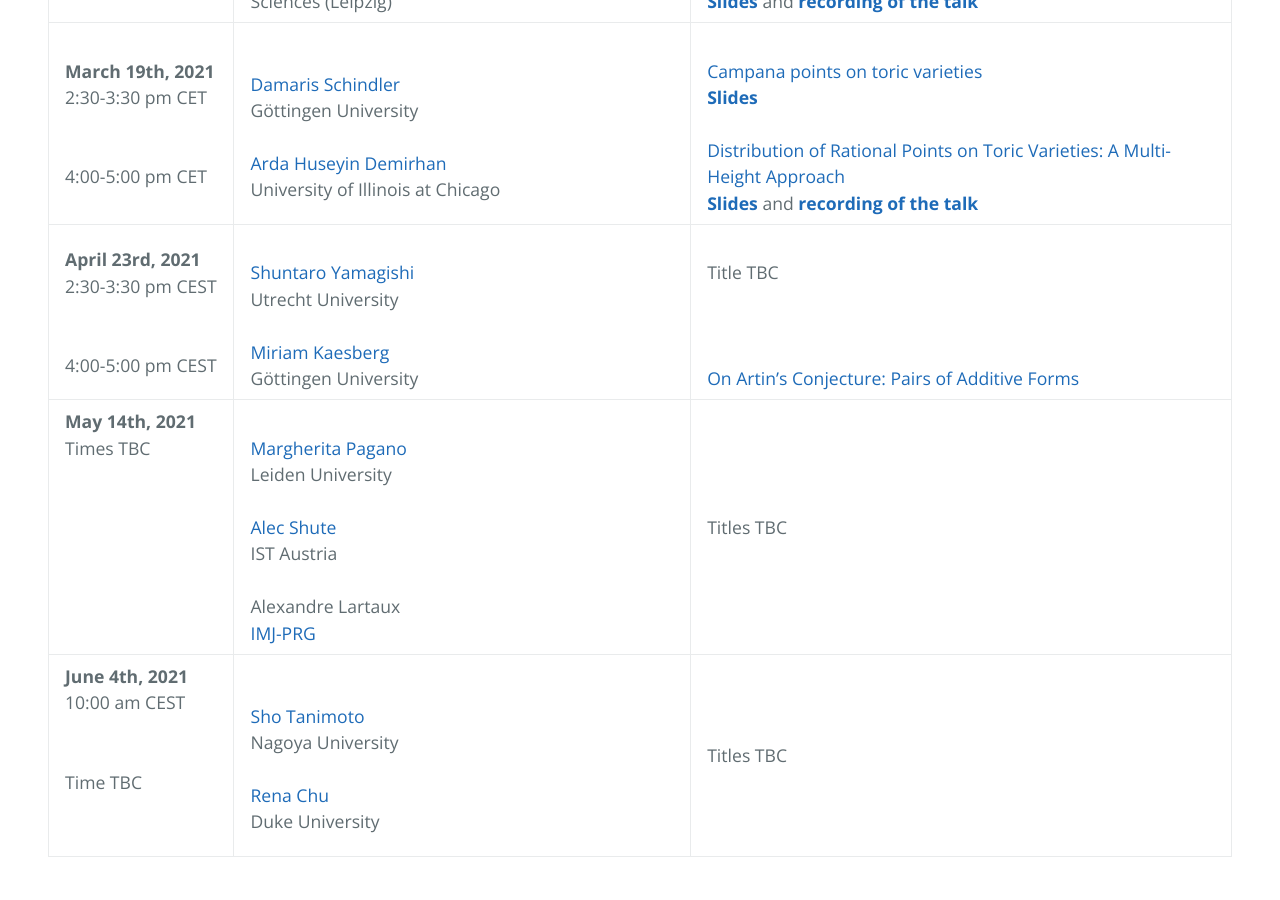
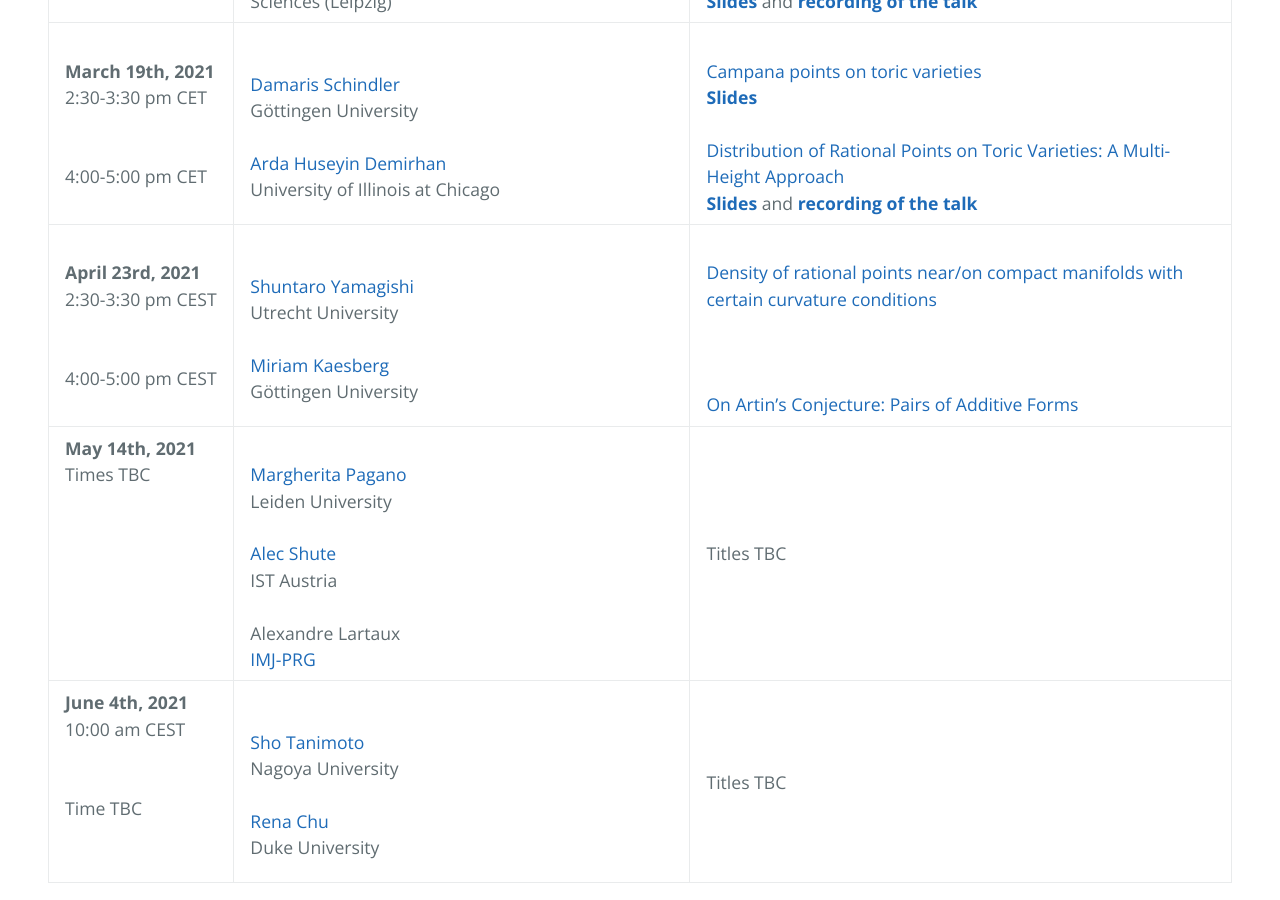
Before and after one commit to zoom-on-rational-points/zoom-on-rational-points.github.io, a Jekyll site: the page built from index.md, in a window 1280 px wide and 900 px high, scrolled down 1454 px. Built offline with Jekyll 4.4.1, drawn with Linux system fonts in a browser that asks for light colours; our own code applies the rules of GitHub Pages for plain Markdown files.

Commit message:
Update index.md

```diff
--- a/index.md
+++ b/index.md
@@ -17,7 +17,7 @@ The seminar meets on one Friday every month with two talks, at **2:30-3:30 pm  P
 | **January 15th, 2021** <br>2:30-3:30 pm CET <br><br> <br> 4:00-5:00 pm CET <br>| <br><a href ="http://www-personal.umich.edu/~ytchan/">Stephanie Chan</a> <br> University of Michigan <br><br>  <a href="http://guests.mpim-bonn.mpg.de/carlo.pagano90/"> Carlo Pagano </a> <br> University of Glasgow and Max Planck Institute for Mathematics (Bonn)| <br><a href="https://zoom-on-rational-points.github.io/abstractSC">A density of ramified primes</a><br><a href="slidesSC.pdf" style="font-weight:bold">Slides</a> and <a href="https://www.youtube.com/watch?v=NRguyZeohFU" style="font-weight:bold">recording of the talk</a><br><br><a href="https://zoom-on-rational-points.github.io/abstractCP">On the statistics of number fields, integral points and Arakelov ray class groups</a><br><a href="https://www.youtube.com/watch?v=bOaQY5jOarw&t=12s" style="font-weight:bold">Recording of the talk</a>|
 | **February 19th, 2021** <br>2:30-3:30 pm CET <br><br> <br> 4:00-5:00 pm CET <br>| <br><a href ="https://webusers.imj-prg.fr/ratko.darda">Ratko Darda</a> <br> Paris University (Paris 7) <br><br>   <a href="https://personal-homepages.mis.mpg.de/winter/">Rosa Winter</a> <br>Max Planck Institute for Mathematics in the Sciences (Leipzig) | <br><a href="https://zoom-on-rational-points.github.io/abstractRD">Manin conjecture for algebraic stacks</a><br><a href="slidesRD.pdf" style="font-weight:bold">Slides</a> and <a href="https://www.youtube.com/watch?v=ZJfP1TI6soQ" style="font-weight:bold">recording of the talk</a><br><br><a href="https://zoom-on-rational-points.github.io/abstractRW">Density of rational points on a family of del Pezzo surfaces of degree 1</a><br><a href="slidesRW.pdf" style="font-weight:bold">Slides</a> and <a href="https://www.youtube.com/watch?v=CdR8nMqoGoE" style="font-weight:bold">recording of the talk</a>|
 | **March 19th, 2021** <br>2:30-3:30 pm CET <br><br> <br> 4:00-5:00 pm CET <br> | <br><a href="https://sites.google.com/site/damarishomepage/">Damaris Schindler</a><br> G&ouml;ttingen University <br><br><a href="https://sites.google.com/a/uic.edu/ardahuseyindemirhan/">Arda Huseyin Demirhan</a><br> University of Illinois at Chicago | <br><a href="https://zoom-on-rational-points.github.io/abstractDS">Campana points on toric varieties</a><br> <a href="slidesDS.pdf" style="font-weight:bold">Slides</a><br><br> <a href="https://zoom-on-rational-points.github.io/abstractAD">Distribution of Rational Points on Toric Varieties: A Multi-Height Approach</a><br> <a href="slidesAD.pdf" style="font-weight:bold">Slides</a> and <a href="https://www.youtube.com/watch?v=W7ImcXOykro&ab_channel=EfthymiosSofos" style="font-weight:bold">recording of the talk</a>|
-| **April 23rd, 2021** <br>2:30-3:30 pm CEST <br><br> <br> 4:00-5:00 pm CEST <br> | <br><a href="https://www.uu.nl/staff/SYamagishi">Shuntaro Yamagishi</a><br> Utrecht University <br><br><a href="https://sites.google.com/view/miriam-kaesberg/home">Miriam Kaesberg</a><br> G&ouml;ttingen University | <br>Title TBC<br> <br><br><br><a href="https://zoom-on-rational-points.github.io/abstractMK">On Artin's Conjecture: Pairs of Additive Forms</a><br>|
+| **April 23rd, 2021** <br>2:30-3:30 pm CEST <br><br> <br> 4:00-5:00 pm CEST <br> | <br><a href="https://www.uu.nl/staff/SYamagishi">Shuntaro Yamagishi</a><br> Utrecht University <br><br><a href="https://sites.google.com/view/miriam-kaesberg/home">Miriam Kaesberg</a><br> G&ouml;ttingen University | <br><a href="https://zoom-on-rational-points.github.io/abstractSY">Density of rational points near/on compact manifolds with certain curvature conditions</a><br> <br><br><br><a href="https://zoom-on-rational-points.github.io/abstractMK">On Artin's Conjecture: Pairs of Additive Forms</a><br>|
 | **May 14th, 2021** <br>Times TBC <br><br><br><br><br><br><br><br>| <br><a href="https://www.universiteitleiden.nl/en/staffmembers/margherita-pagano#tab-1">Margherita Pagano</a><br> Leiden University <br><br><a href="https://ist.ac.at/en/research/browning-group/">Alec Shute</a><br>IST Austria<br><br>Alexandre Lartaux<br><a href="https://www.imj-prg.fr">IMJ-PRG</a>  |  Titles TBC|
 | **June 4th, 2021** <br>10:00 am CEST <br><br><br> Time TBC<br><br><br>| <br><a href="https://shotanimoto.wordpress.com">Sho Tanimoto</a><br> Nagoya University <br><br><a href="https://scholars.duke.edu/person/rena.chu">Rena Chu</a><br>Duke University |  Titles TBC|
 
```
